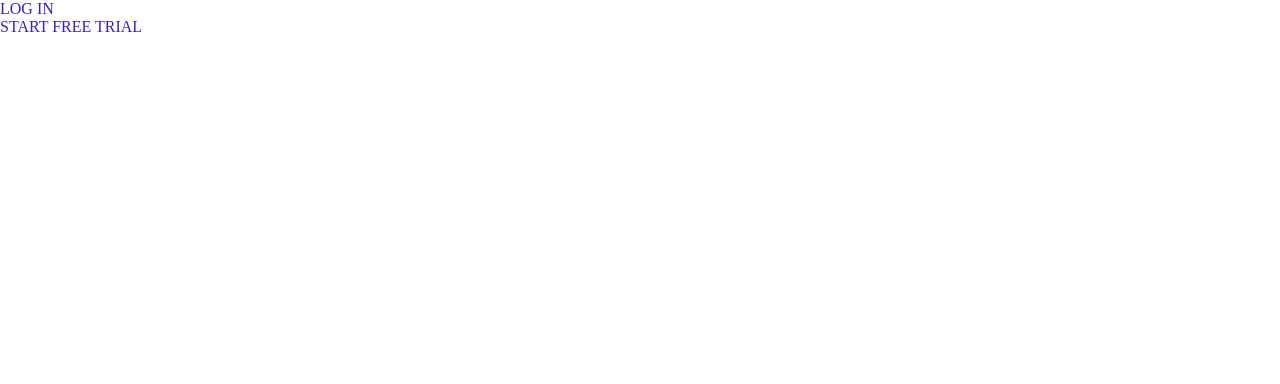
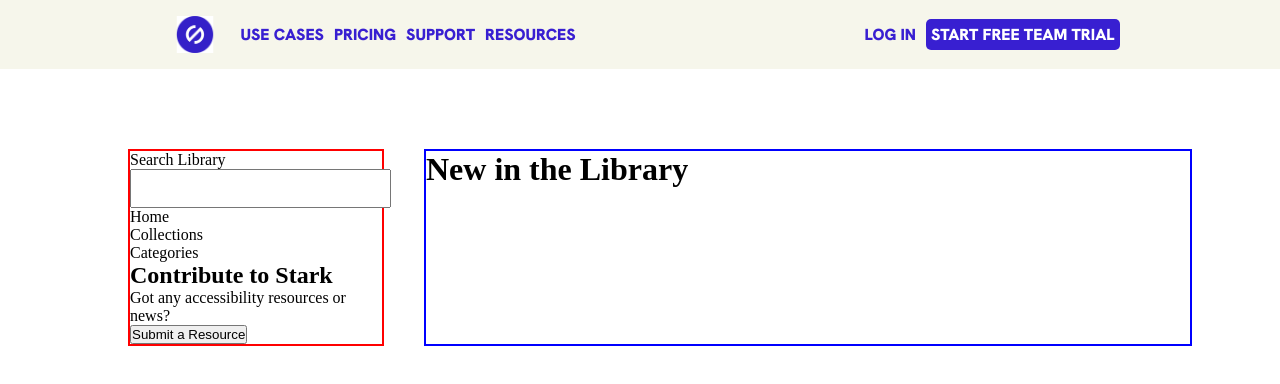
Before and after one commit to abhijeetanand90/Stark_FrontEnd, a website built with Vite: page index.html in a window 1280 px wide. Built offline with nearby package versions, Linux system fonts and the light colour scheme.

Commit message:
Nav section done

```diff
--- a/index.html
+++ b/index.html
@@ -8,12 +8,59 @@
   </head>
   <body>
     <div id="app"></div>
-    <nav>
-      <ul>
+    <nav >
+
+      <ul class="left_ul">
+        <li><img src="\stark-stark.webp" alt="" class="logo"></li>
+        <li>USE CASES</li>
+        <li>PRICING</li>
+        <li>SUPPORT</li>
+        <li>RESOURCES</li>
+      </ul>
+      <ul class="right_ul">
         <li>LOG IN</li>
-        <li>START FREE TRIAL</li>
+        <li class="trial">START FREE TEAM TRIAL</li>
       </ul>
     </nav>
+    <main>
+      <div class="container">
+        <div class="hero">
+          <div class="search_section">
+            <p>Search Library</p>
+            <input type="text" class="search--box">
+            <ul>
+              <li>Home</li>
+              <li>Collections</li>
+              <li>Categories</li>
+            </ul>
+            <div>
+              <h2>Contribute to Stark</h2>
+              <p>Got any accessibility resources or news?</p>
+              <button>Submit a Resource</button>
+            </div>
+          </div>
+          <div class="library_section">
+            <h1>New in the Library</h1>
+          </div>
+        </div>
+
+
+      </div>
+
+
+    </main>
+    <!-- <footer>
+      <ul>
+        <li>USE CASES</li>
+      </ul>
+      <ul>
+<li>RESOURCES</li>
+      </ul>
+      <ul>HELP</ul>
+      <ul>
+        <li>COMPANY</li>
+      </ul>
+    </footer> -->
     <script type="module" src="/src/main.js"></script>
   </body>
 </html>
--- a/src/style.css
+++ b/src/style.css
@@ -1,3 +1,7 @@
+
+@import url('https://fonts.googleapis.com/css2?family=Hanken+Grotesk:ital,wght@0,100..900;1,100..900&display=swap');
+
+
 *,
 *::before,
 *::after {
@@ -40,6 +44,68 @@
   }
 }
 
+ul{
+  list-style: none;
+}
+
 nav{
   color: #381FD1;
+  background-color:    #f6f6eb;
+  display: flex;
+  font-size: 16px;
+  font-family: "Hanken Grotesk", serif;
+  font-weight: 900;
+  justify-content: space-around;
+  padding: 16px;
+  /* border: 2px lime solid; */
 }
+
+.left_ul{
+       display: flex;
+      gap:10px;
+      align-items: center;
+}
+.right_ul{
+  display: flex;
+  gap: 10px;
+  align-items: center;
+}
+.logo{
+          max-width: 70px;
+          max-height: 70px;
+}
+.trial{
+  background-color: #381FD1;
+  color: #fff;
+  padding: 5px;
+  border-radius: 5px;
+}
+.container{
+  width: 80%;
+  /* border: 2px red solid; */
+  margin: 0px auto;
+  padding-top: 80px;
+}
+.search--box{
+  padding: 10px 40px;
+}
+
+
+main{
+  background-color:   #fff;
+}
+footer{
+  background-color:   #11284b;
+}
+.hero{
+  display: grid;
+  grid-template-columns: 25% 75%;
+  gap: 40px;
+}
+
+.library_section{
+  border: 2px solid blue;
+}
+.search_section{
+  border: 2px solid red;
+}
```
Also changed, not shown: public/stark-stark.webp (added).
